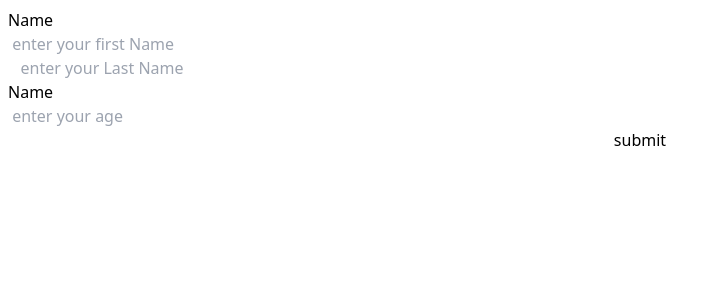
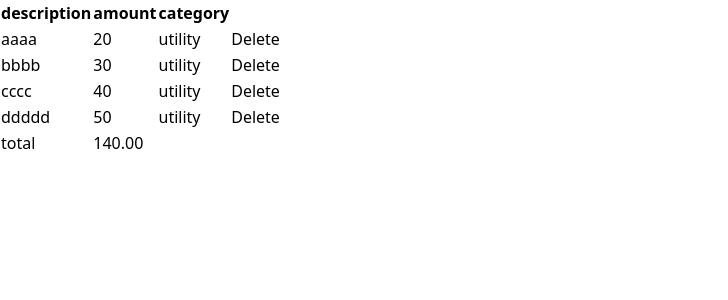
Before and after one commit to gasht1/reactme, a React (Vite) app in the folder vite-projectt/: page / in a window 1280 px wide. Shown: the top 300 px of the page, without its empty margins (0-728 px from the left). Built offline with nearby package versions, Linux system fonts and the light colour scheme.

Commit message:
first track for my expense project

```diff
--- a/vite-projectt/src/App.tsx
+++ b/vite-projectt/src/App.tsx
@@ -2,23 +2,24 @@
 //import Button from "./components/Button";
 //import MyAlert from "./components/MyAlert";
 
-import Form from "./components/Form";
+import Expense from "./expense_traker/components/Expense";
 
+const expenseData = [
+  { id: 1, description: " aaaa", amount: 20, category: "utility" },
+  { id: 2, description: " bbbb", amount: 30, category: "utility" },
+  { id: 3, description: " cccc", amount: 40, category: "utility" },
+  { id: 4, description: " ddddd", amount: 50, category: "utility" },
+];
 function App() {
   //const [Alertvisible, setAlertvisible] = useState(false);
   return (
     <div>
-      <h1>
-        <Form />
-      </h1>
-      {/* {Alertvisible && (
-          <MyAlert onclose={() => setAlertvisible(false)}>
-            {" "}
-            hello gashti
-          </MyAlert>
-        )}
-        <Button onclik={() => setAlertvisible(true)}>my button</Button>
-      </h1>*/}
+      {
+        <Expense
+          expenses={expenseData}
+          ondelete={(id) => console.log("delete", id)}
+        />
+      }
     </div>
   );
 }
--- a/vite-projectt/src/expense_traker/components/Expense.tsx
+++ b/vite-projectt/src/expense_traker/components/Expense.tsx
@@ -38,6 +38,19 @@ const Expense = ({ expenses, ondelete }: Props) => {
           </tr>
         ))}
       </tbody>
+      <tfoot className="">
+        <tr>
+          <td> total</td>
+          <td>
+            {" "}
+            {expenses
+              .reduce((acc, expense) => expense.amount + acc, 0)
+              .toFixed(2)}
+          </td>
+          <td></td>
+          <td></td>
+        </tr>
+      </tfoot>
     </table>
   );
 };
```
